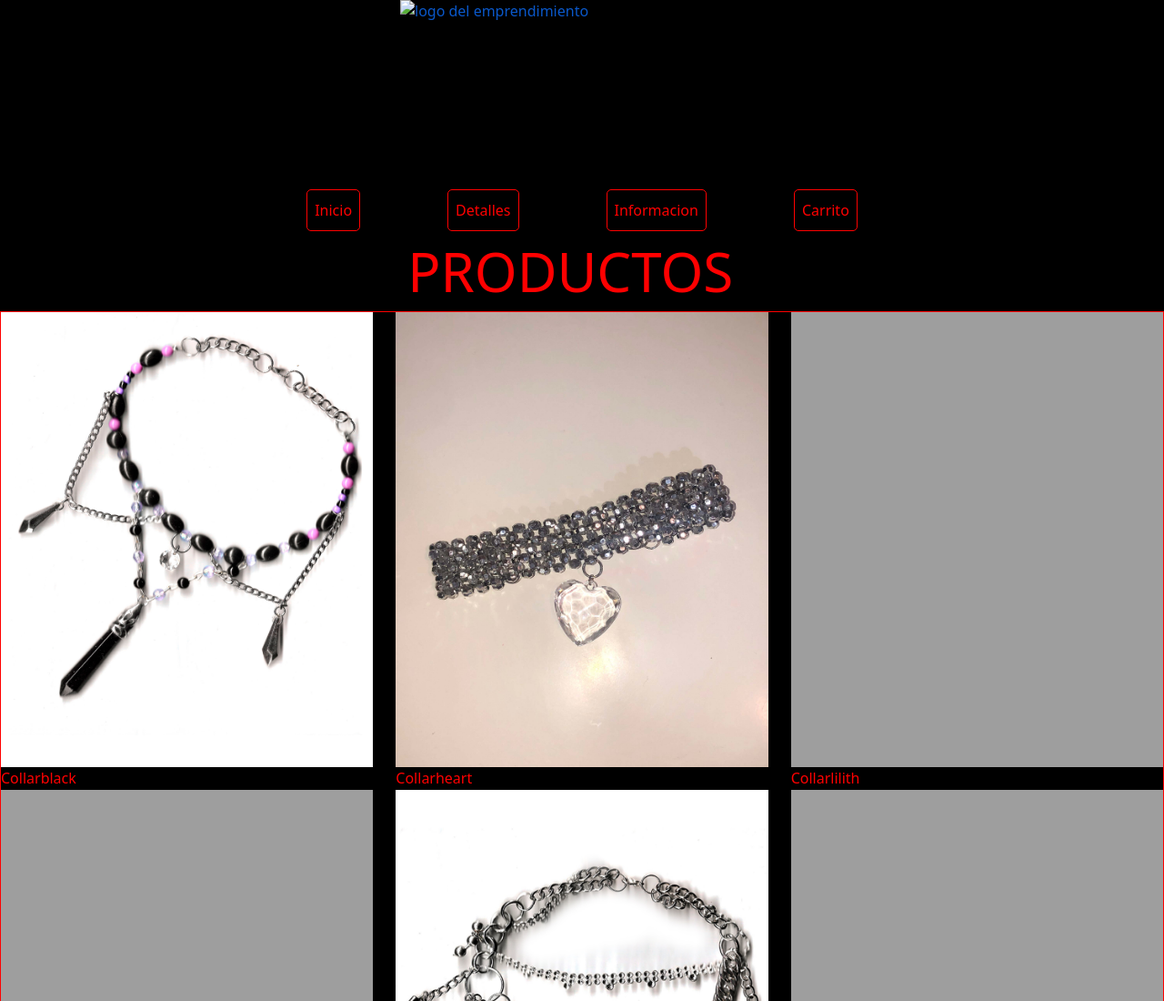
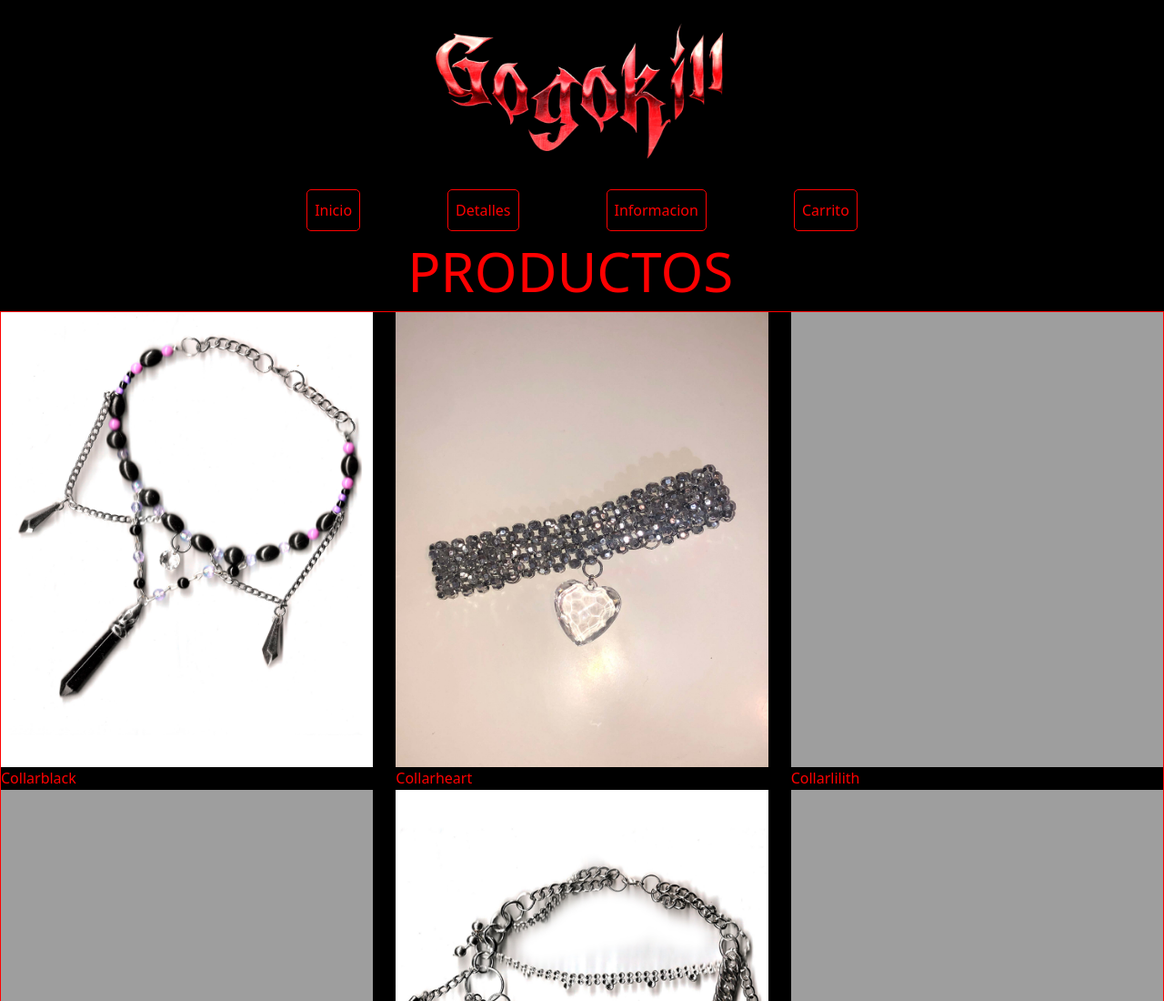
Before and after one commit to MatiasSaid1/repositorio-gogokill, a plain HTML site: page pages/productos.html in a window 1280 px wide. Shown: the top 1100 px of the page at 91% size. Drawn offline with nearby package versions, Linux system fonts and the light colour scheme; the site is published under a folder, as on GitHub Pages, so addresses that start at the root find nothing.

Commit message:
se reparo un ruteo de imagen dañado

```diff
--- a/pages/productos.html
+++ b/pages/productos.html
@@ -11,7 +11,7 @@
 
 <body class="bgn">
    <header>
-    <a class="alink" href="/index.html"><img src="/images/logo negro.jpg" alt="logo del emprendimiento" width="400" height="200"></a>
+    <a class="alink" href="/index.html"><img src="../images/logo negro.jpg" alt="logo del emprendimiento" width="400" height="200"></a>
     <nav class="navbar navbar-expand-lg">
       <div class="container-fluid">
 
```
